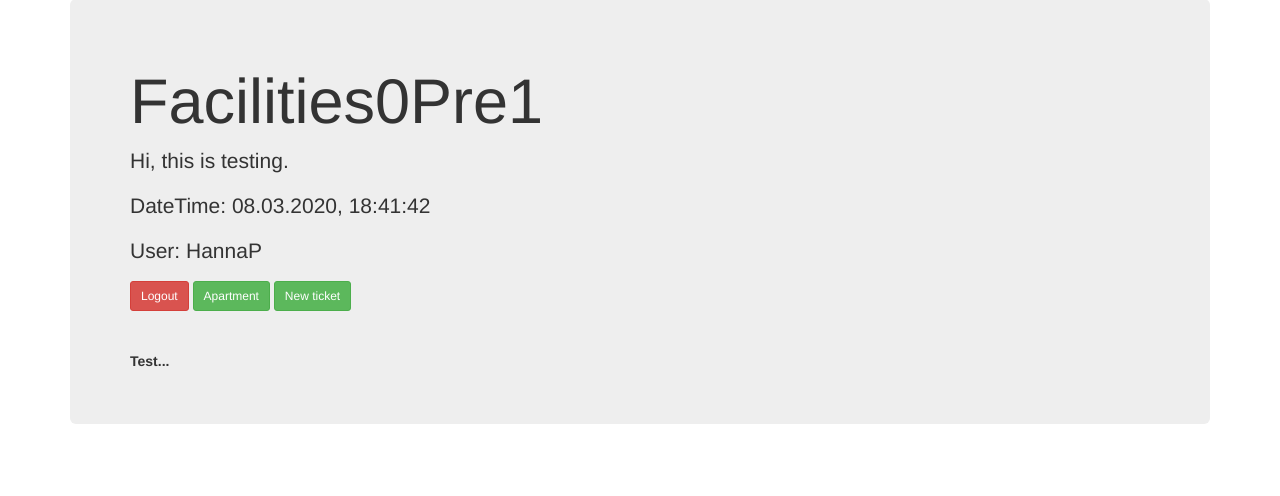
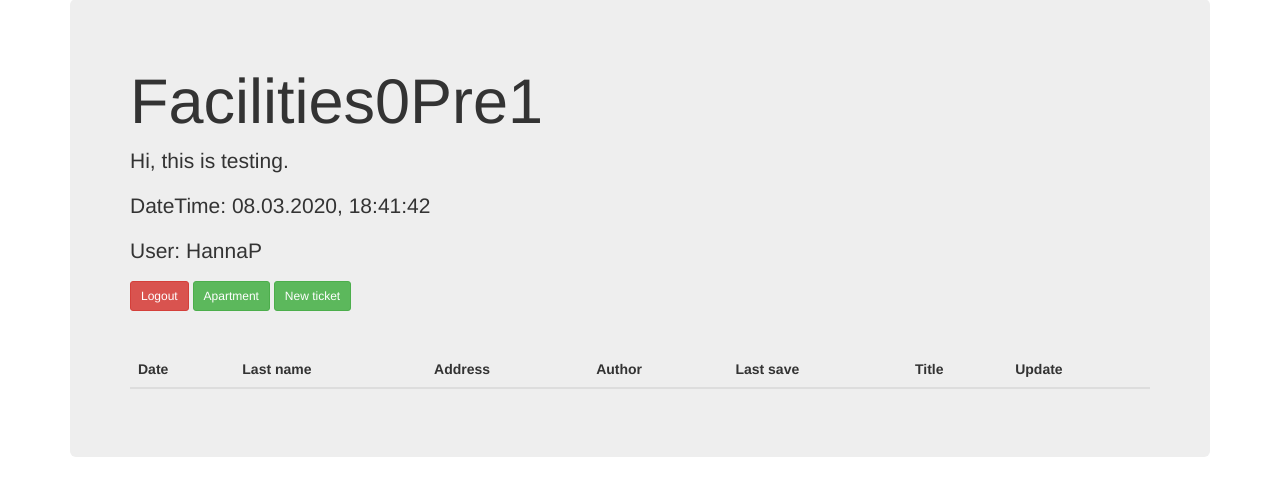
Before and after one commit to hann1010/Facilities0Pre1, a Django app: page / in a window 1280 px wide. Shown: the part 1-497 px from the top of the page. Run offline with Django 3.2, Linux system fonts and the light colour scheme; the first user in the database is signed in; lists and menus that the app fills with data are empty; some libraries are stand-ins or nearby versions.

Commit message:
Fixing index.html

```diff
--- a/FacilitiesApp/templates/FacilitiesApp/index.html
+++ b/FacilitiesApp/templates/FacilitiesApp/index.html
@@ -48,8 +48,20 @@
 		<br>
 		{% if user.is_authenticated %}
 		<br><br>
-		<label>Test...</label><br>
+		<table class="table table-striped">
+			<thead>
+			  <tr>
+				<th>Date</th>
+				<th>Last name</th>
+				<th>Address</th>
+				<th>Author</th>
+				<th>Last save</th>
+				<th>Title</th>
+				<th>Update</th>
+			  </tr>
+			</thead>
 		{% endif %}
+	</table>
     	</div>
 	</div>
 </body>
```
